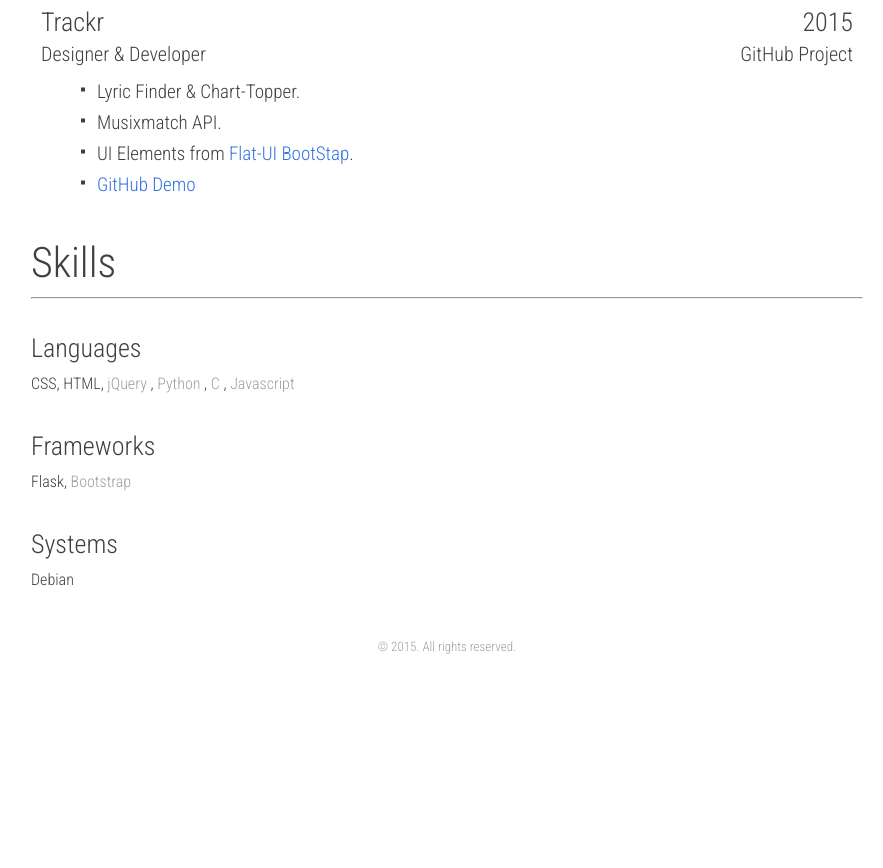
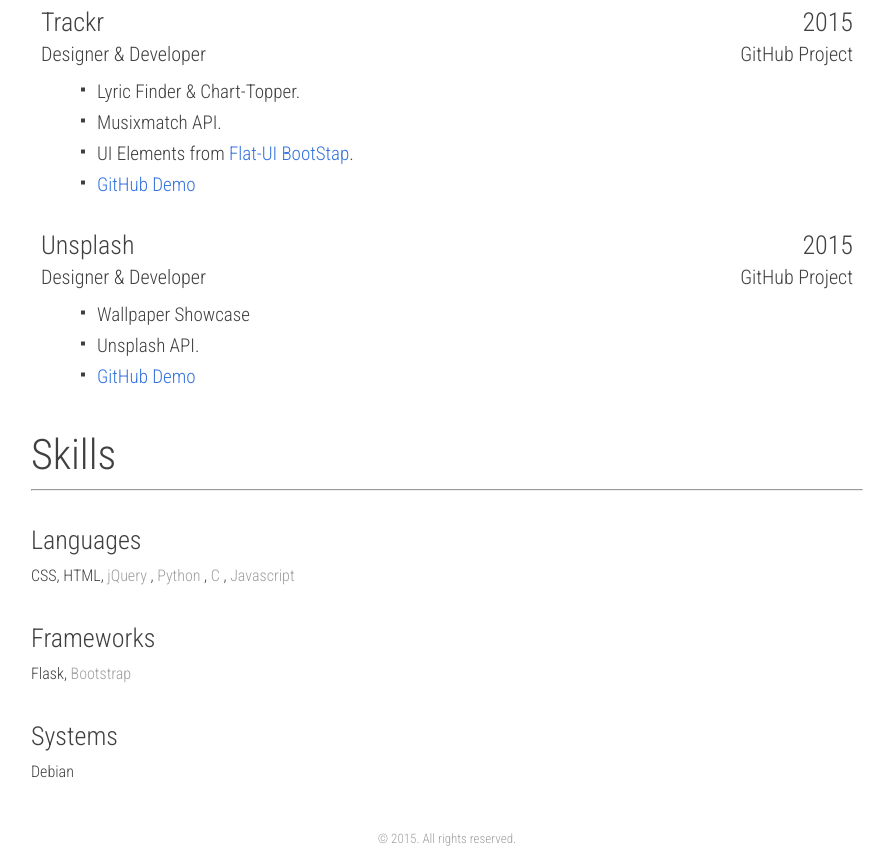
Before and after one commit to johnthachil/resume, a plain HTML site: page index.html in a window 1280 px wide. Shown: the part 1365-2233 px from the top of the page, without its empty margins (193-1076 px from the left). Before the commit the page ends 2041 px from the top, so only its background shows below. Drawn offline with nearby package versions, Linux system fonts and the light colour scheme.

Commit message:
Added Project

```diff
--- a/index.html
+++ b/index.html
@@ -261,6 +261,36 @@
                </li>
             </ul>
          </div>
+
+         <div class="block">
+            <div class="main-row">
+               <div class="org">
+                  <h3>Unsplash</h3>
+               </div>
+               <div class="when">
+                  <h3>2015</h3>
+               </div>
+            </div>
+            <div class="sub-row">
+               <div class="role">
+                  <h4>Designer &amp Developer</h4>
+               </div>
+               <div class="location">
+                  <h4>GitHub Project</h4>
+               </div>
+            </div>
+            <ul>
+               <li>
+                  <p>Wallpaper Showcase</p>
+               </li>
+               <li>
+                  <p>Unsplash API.</p>
+               </li>
+               <li>
+                  <p> <a href="https://github.com/johnthachil/unsplash" target="_blank">GitHub</a>    <a href="http://johnthachil.github.io/unsplash" target="_blank">Demo</a></p>
+               </li>
+            </ul>
+         </div>
       </div>
 
 
```
